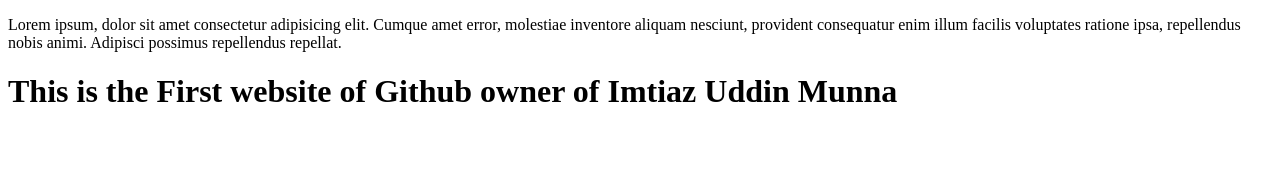
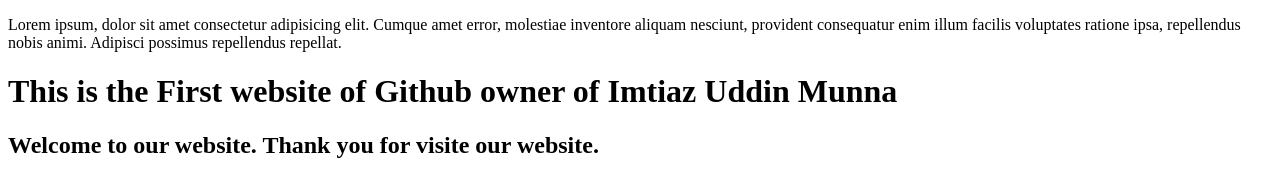
Before and after one commit to lifenetechnology/my-first-github-repo, a plain HTML site: page index.html in a window 1280 px wide. Drawn offline with Linux system fonts and the light colour scheme.

Commit message:
added wellcome for viewers

```diff
--- a/index.html
+++ b/index.html
@@ -8,5 +8,6 @@
 <body>
     <p>Lorem ipsum, dolor sit amet consectetur adipisicing elit. Cumque amet error, molestiae inventore aliquam nesciunt, provident consequatur enim illum facilis voluptates ratione ipsa, repellendus nobis animi. Adipisci possimus repellendus repellat.</p>
     <h1>This is the First website of Github owner of Imtiaz Uddin Munna</h1>
+    <h2>Welcome to our website. Thank you for visite our website.</h2>
 </body>
 </html>
```
